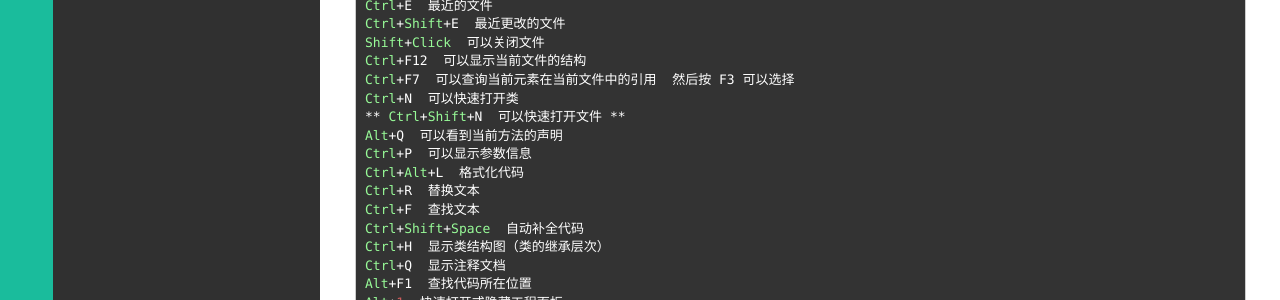
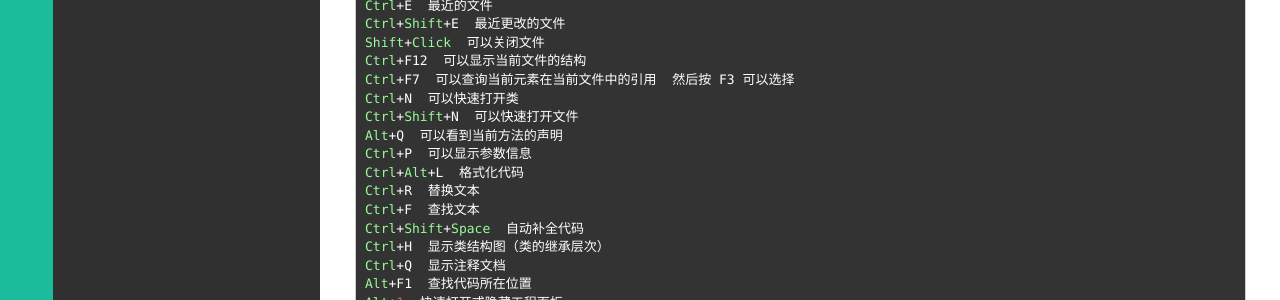
Before and after one commit to kyoyo/kyoyo.github.io, a Jekyll site: the page built from _posts/技術/2017-10-04-common-hotkey.md, in a window 1280 px wide. Shown: the part 846-1146 px from the top of the page. Built offline with Jekyll 4.4.1, drawn with Linux system fonts in a browser that asks for light colours; Markdown is read by kramdown in place of the engine named in the settings.

```diff
--- a/_posts/技術/2017-10-04-common-hotkey.md
+++ b/_posts/技術/2017-10-04-common-hotkey.md
@@ -47,7 +47,7 @@ Shift+Click  可以关闭文件
 Ctrl+F12  可以显示当前文件的结构
 Ctrl+F7  可以查询当前元素在当前文件中的引用  然后按 F3 可以选择
 Ctrl+N  可以快速打开类
-** Ctrl+Shift+N  可以快速打开文件 **
+Ctrl+Shift+N  可以快速打开文件
 Alt+Q  可以看到当前方法的声明
 Ctrl+P  可以显示参数信息
 Ctrl+Alt+L  格式化代码
```
